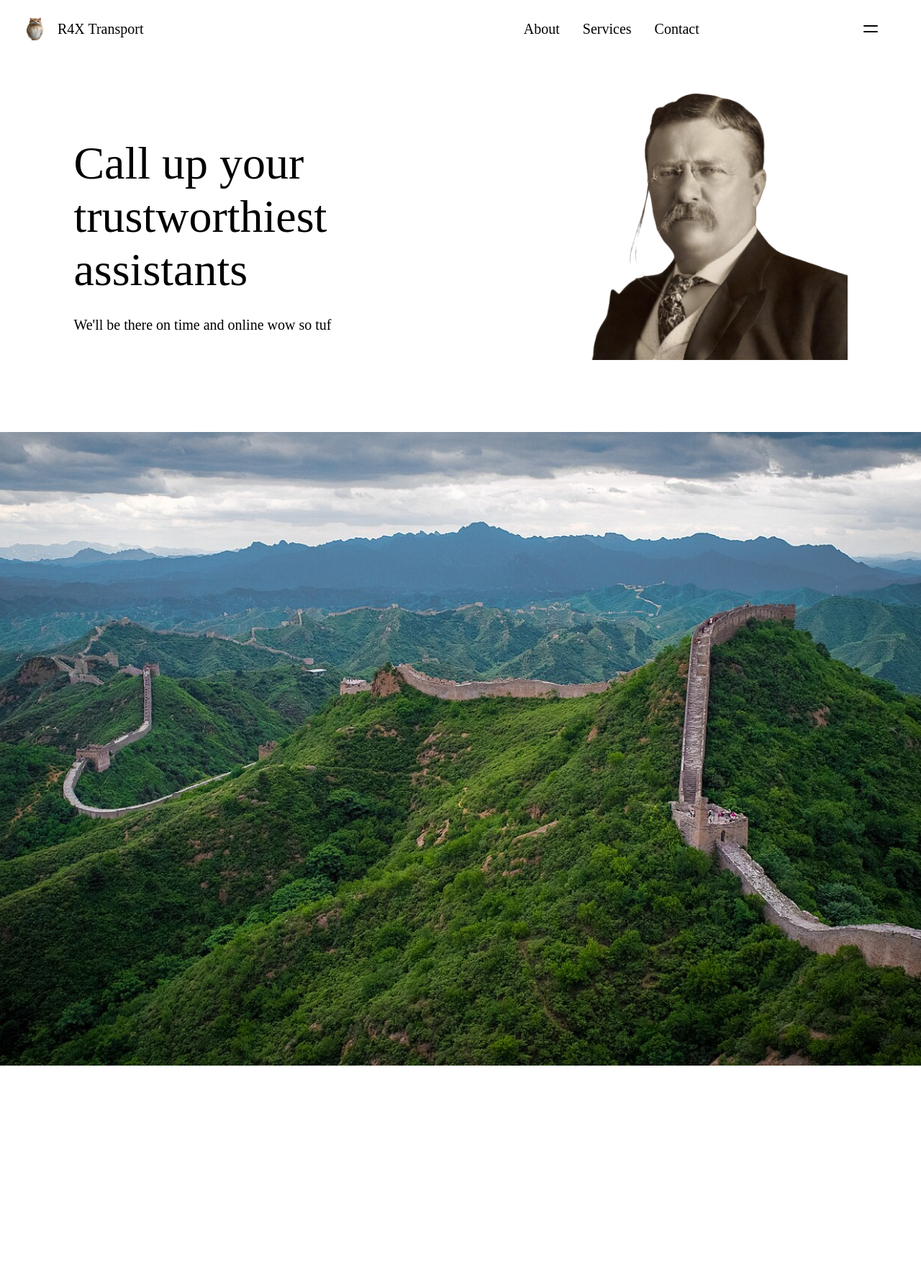
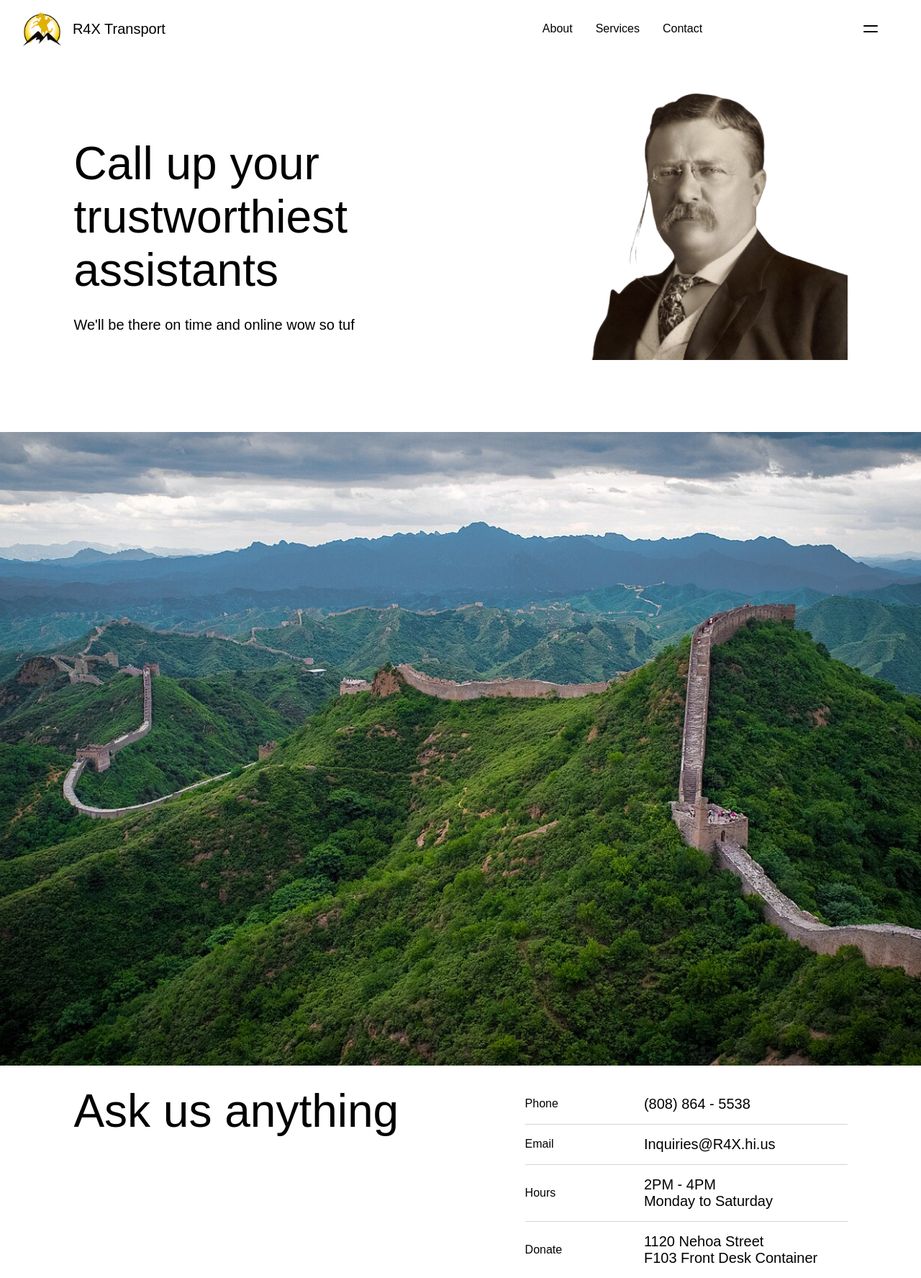
Before and after one commit to jaydenGustaGato/jaydenGustaGato.github.io, a plain HTML site: page contact.html in a window 1280 px wide. Shown: the whole page at 72% size. Before the commit the page ends 1480 px from the top, so only its background shows below. Drawn offline with Linux system fonts and the light colour scheme; a web font is replaced by a local one.

Commit message:
font styling changes, Contact section.

```diff
--- a/contact.html
+++ b/contact.html
@@ -5,6 +5,9 @@
         <meta name="viewport" content="width=device-width, initial-scale=1.0">
         <link rel="stylesheet" href="style.css" type="text/css">
         <script src="script.js"></script>
+        <link rel="preconnect" href="https://fonts.googleapis.com">
+        <link rel="preconnect" href="https://fonts.gstatic.com" crossorigin>
+        <link href="https://fonts.googleapis.com/css2?family=Baumans&family=Offside&display=swap" rel="stylesheet">
         <title>Contact | R4X</title>
     </head>
     <body id="contact_page">
@@ -22,14 +25,20 @@
         <div class="nav_bar">
             <a href="index.html">
                 <div class="nav_logo">
-                    <img class="logo_img" src="el_gato_gordo.png">
+                    <img class="logo_img" src="R4X-pictogram.png">
                     <h5 class="logo_text">R4X Transport</h5>
                 </div>
             </a>
             <div class="nav_anchors">
-                <a class="menu menu_text" href="about.html">About</a>
-                <a class="menu menu_text" href="services.html">Services</a>
-                <a class="menu menu_text" href="contact.html">Contact</a>
+                <a class="menu menu_text" href="about.html">
+                    <p>About</p>
+                </a>
+                <a class="menu menu_text" href="services.html">
+                    <p>Services</p>
+                </a>
+                <a class="menu menu_text" href="contact.html">
+                    <p>Contact</p>
+                </a>
             </div>
             <div class="nav_spacer"></div>
         </div>
@@ -45,5 +54,36 @@
 
         <!--Image just below top banner-->
         <div class="notHome_page_img"></div>
+
+        <!--Contact information-->
+        <div class="contact_content_section">
+            <h1>Ask us anything</h1>
+            <div>
+                <div class="contact_item">
+                    <p class="grid_column_1">Phone</p>
+                    <h5 class="grid_column_3">(808) 864 - 5538</h5>
+                </div>
+                <div class="contact_item">
+                    <p class="grid_column_1">Email</p>
+                    <h5 class="grid_column_3">Inquiries@R4X.hi.us</h5>
+                </div>
+                <div class="contact_item">
+                    <p class="grid_column_1">Hours</p>
+                    <h5 class="grid_column_3">
+                        2PM - 4PM
+                        <br>
+                        Monday to Saturday
+                    </h5>
+                </div>
+                <div class="contact_item">
+                    <p class="grid_column_1">Donate</p>
+                    <h5 class="grid_column_3">
+                        1120 Nehoa Street
+                        <br>
+                        F103 Front Desk Container
+                    </h5>
+                </div>
+            </div>
+        </div>
     </body>
 </html>
--- a/style.css
+++ b/style.css
@@ -9,30 +9,59 @@ body {
     overflow-x: hidden;
     background-color: rgb(255, 255, 255);
 }
+
+/* Font */
 h1 {
     font-size: 4rem;
     text-decoration: none;
     font-weight: normal;
+    margin: 0;
+    font-family: "Baumans", sans-serif;
+    font-style: normal;
+    color: black;
 }
 h2 {
     font-size: 2.5rem;
     font-weight: normal;
+    font-family: "Baumans", sans-serif;
+    font-style: normal;
+    text-decoration: none;
+    color: black;
 }
 h3 {
     font-size: 2rem;
     font-weight: normal;
+    font-family: "Baumans", sans-serif;
+    font-style: normal;
+    text-decoration: none;
+    color: black;
 }
 h4 {
     font-size: 1.5rem;
     font-weight: normal;
+    font-family: "Baumans", sans-serif;
+    font-style: normal;
+    text-decoration: none;
+    color: black;
 }
 h5 {
     font-size: 1.25rem;
     font-weight: normal;
+    font-family: "Baumans", sans-serif;
+    font-style: normal;
+    text-decoration: none;
+    color: black;
 }
 p {
+    font-family: "Offside", sans-serif;
     font-size: 1rem;
     font-weight: normal;
+    text-decoration: none;
+    color: black;
+}
+a {
+    text-decoration: none;
+    color: black;
 }
 
 /* for anything in the menu bar/hero banner */
@@ -200,9 +229,6 @@ p {
 
     background-color: rgba(255, 255, 255, 0);
 }
-.nav_bar > a {
-    text-decoration: none;
-}
 .nav_logo {
     display: flex;
     flex-direction: row;
@@ -215,13 +241,8 @@ p {
     height: 2rem;
 }
 .logo_img {
-    min-width: 2rem;
-    min-height: 2rem;
-    width: 2rem;
-    height: 2rem;
-
-    object-fit: cover;
-    object-position: 50% 50%;
+    height: 3rem;
+    aspect-ratio: auto;
 }
 .logo_text {
     text-decoration: none;
@@ -282,7 +303,7 @@ p {
     width: 100vw;
     height: 100vh;
 
-    background-image: url("placeholder2.jpg");
+    background-image: url("placeholder.jpg");
     background-repeat: no-repeat;
     background-size: cover;
     background-position: center;
@@ -314,8 +335,7 @@ p {
 
     box-sizing: border-box;
 }
-.home_about_desc p {
-    font-size: 2.5rem;
+.home_about_desc h3 {
     width: 60%;
     height: 50%;
 }
@@ -344,7 +364,6 @@ p {
 
 /* Services section of home */
 #home_services {
-    background-color: rgb(30, 102, 165);
     display: flex;
     flex-direction: column;
     justify-content: center;
@@ -374,16 +393,11 @@ p {
 
     border-radius: 25px;
 
-    background-color: rgb(39, 99, 156);
-
     padding: 0.5rem 1rem 0.5rem 1rem;
 }
 .home_service_option > h3 {
     line-height: 2rem;
     margin-bottom: 0rem;
-}
-.home_service_option > p {
-    font-size: 1.25rem;
 }
 .home_service_option > ul {
     font-size: 1.25rem;
@@ -404,8 +418,6 @@ p {
     background-repeat: no-repeat;
     background-size: cover;
     background-position: center;
-
-    background-color: rgb(43, 30, 143);
 }
 .home_service_button {
     width: 100%;
@@ -413,9 +425,6 @@ p {
 
     margin-top: 0.5rem;
     margin-bottom: 1.5rem;
-
-    background-color: rgb(255, 255, 255);
-    color: rgb(39, 99, 156);
 
     display: flex;
     justify-content: center;
@@ -432,11 +441,6 @@ p {
 
     width: 100%;
     height: 100%;
-
-    text-decoration: none;
-    font-size: 1.25rem;
-
-    color: rgb(39, 99, 156);
 }
 
 /* About page */
@@ -453,7 +457,7 @@ p {
     height: fit-content;
     box-sizing: border-box;
 
-    padding: 0 8% 0 8%;
+    padding: 2% 8% 0 8%;
 }
 #about_content_section > div{
     display: flex;
@@ -488,7 +492,7 @@ p {
     height: fit-content;
     box-sizing: border-box;
 
-    padding: 0 8% 0 8%;
+    padding: 2% 8% 0 8%;
 }
 #about_people > div{
     display: flex;
@@ -534,16 +538,16 @@ p {
     animation-delay: 0s;
 }
 .floating_person:nth-child(2) {
-    animation-delay: 1s;
+    animation-delay: 1.5s;
 }
 .floating_person:nth-child(3) {
-    animation-delay: 2s;
+    animation-delay: 3s;
 }
 .floating_person:nth-child(4) {
-    animation-delay: 3s;
+    animation-delay: 4.5s;
 }
 .floating_person:nth-child(5) {
-    animation-delay: 4s;
+    animation-delay: 6s;
 }
 .floating_person_img {
     width: 10vw;
@@ -613,7 +617,7 @@ p {
     height: fit-content;
     box-sizing: border-box;
 
-    padding: 0 8% 8% 8%;
+    padding: 2% 8% 8% 8%;
 }
 #services_content_section > div{
     display: flex;
@@ -765,6 +769,44 @@ p {
     background-size: cover;
 }
 
+
+/* Contact page specific styling */
+.contact_content_section {
+    display: flex;
+    flex-direction: row;
+    justify-content: space-between;
+
+    width: 100vw;
+    height: fit-content;
+    box-sizing: border-box;
+
+    padding: 2% 8% 0% 8%;
+}
+.contact_content_section > div {
+    display: flex;
+    flex-direction: column;
+    width: 35vw;
+}
+.contact_item {
+    display: grid;
+    grid-template-columns: repeat(6, minmax(0, 1fr));
+    align-items: center;
+}
+.contact_item:not(:last-child) {
+    border-bottom: solid rgb(213, 213, 213) 1px;
+}
+.grid_column_1 {
+    grid-column: 1;
+
+}
+.grid_column_3 {
+    grid-column: 3;
+    white-space: nowrap;
+    overflow: visible;
+    margin: 1rem;
+}
+
+
 /* Navigation page specific styling */
 .miniheader {
     font-size: 1.25rem;
@@ -790,7 +832,6 @@ p {
     width: fit-content;
 }
 .big_option a {
-    text-decoration: none;
     color: rgb(0, 0, 0);
 }
 #big_options:has(.big_option:hover) .big_option:not(:hover) a, #big_options:has(.big_option:active) .big_option:not(:active) a{
```
Also changed, not shown: about.html (+13 -4 lines), index.html (+36 -15 lines), navigation.html (+7 -4 lines), services.html (+33 -8 lines), R4X-pictogram.png (added), 1 other file.
